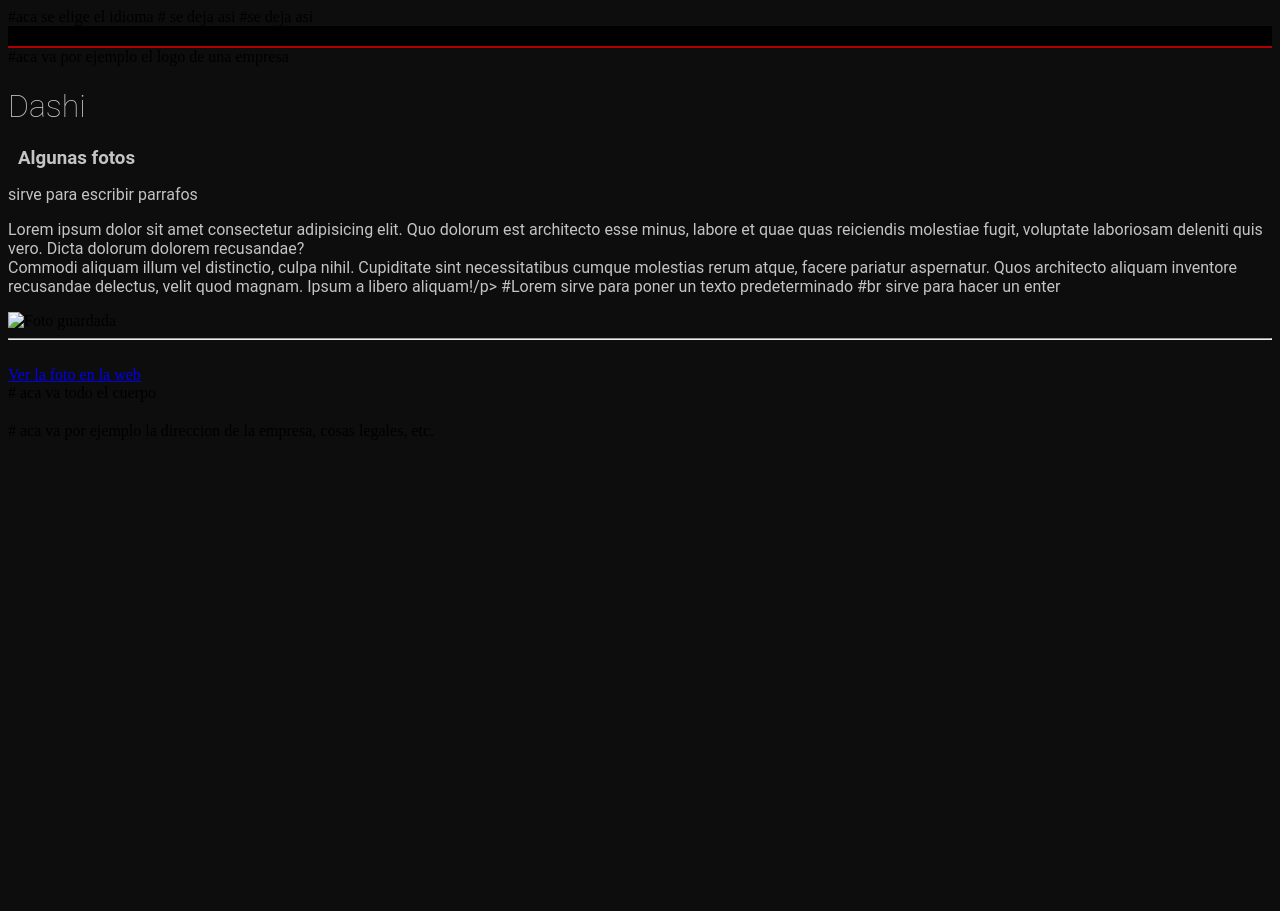
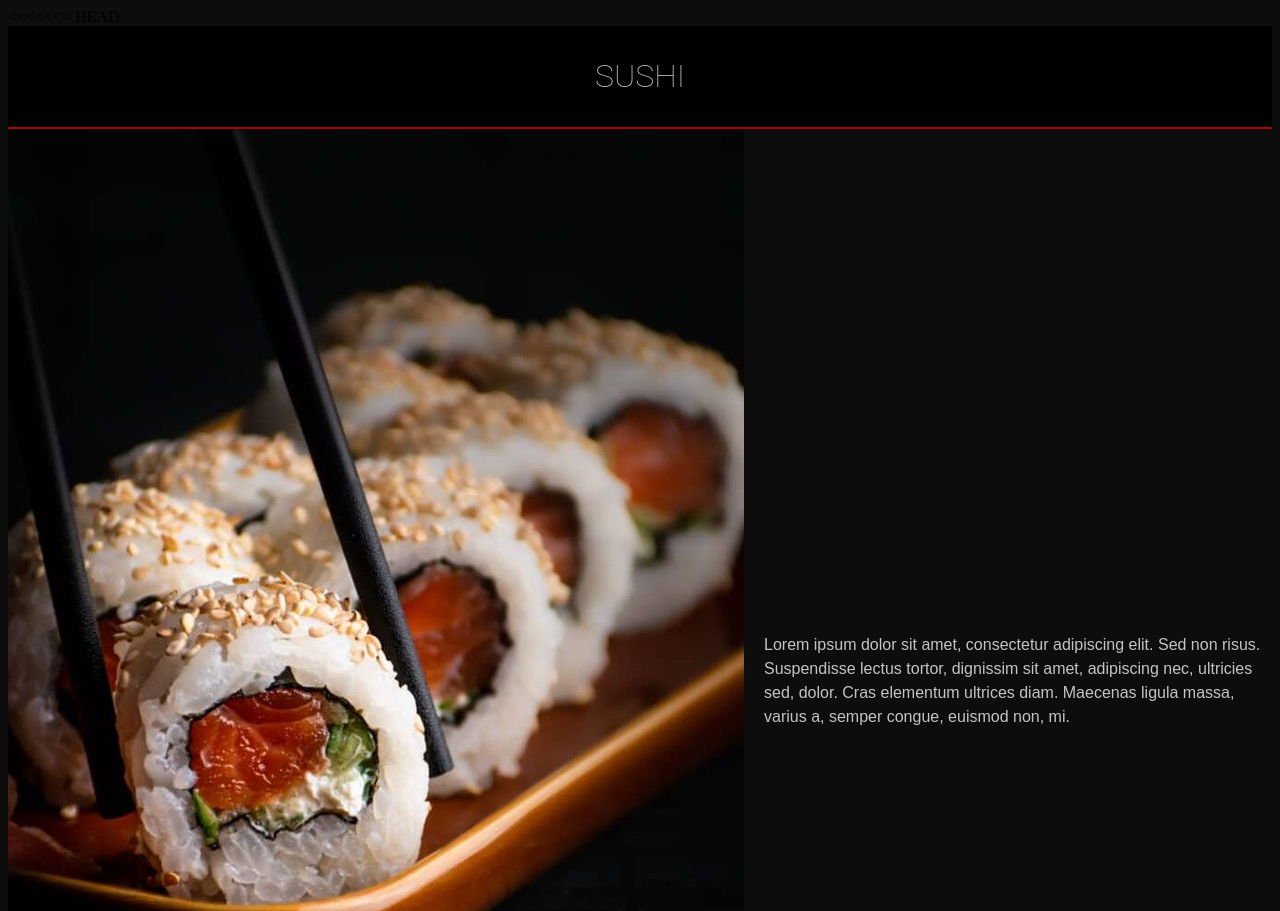
Before and after one commit to magdaeppens/repositorio1, a plain HTML site: page index.html in a window 1280 px wide. Shown: the top 911 px of the page. Before the commit the page ends 800 px from the top, so only its background shows below. Drawn offline with Linux system fonts and the light colour scheme.

Commit message:
Update index.html

```diff
--- a/index.html
+++ b/index.html
@@ -1,41 +1,48 @@
-<!DOCTYPE html>
-<html lang="en">
-#aca se elige el idioma
-
+<<<<<<< HEAD
 <head>
     <meta charset="UTF-8" />
-    # se deja asi
     <meta name="viewport" content="width=device-width, initial-scale=1.0" />
-    #se deja asi
     <title>Document</title>
     <link rel="stylesheet" type="text/css" href="style.css">
+    <style>
+        /* Add custom CSS styles here */
+        .content {
+            display: flex;
+            align-items: center;
+        }
+
+        .content img {
+            margin-right: 20px; /* Add some spacing between the image and text */
+        }
+    </style>
 </head>
 
 <body>
-    <header></header>
-    #aca va por ejemplo el logo de una empresa
+
+    <header>
+        <h1 style="text-align: center;">SUSHI</h1>
+    </header>
+
     <main>
-        <h1>Dashi</h1>
-        <h3>Algunas fotos</h3>
-        <p>sirve para escribir parrafos</p>
-        <p>
-            Lorem ipsum dolor sit amet consectetur adipisicing elit. Quo dolorum est
-            architecto esse minus, labore et quae quas reiciendis molestiae fugit,
-            voluptate laboriosam deleniti quis vero. Dicta dolorum dolorem
-            recusandae? <br />
-            Commodi aliquam illum vel distinctio, culpa nihil. Cupiditate sint
-            necessitatibus cumque molestias rerum atque, facere pariatur aspernatur.
-            Quos architecto aliquam inventore recusandae delectus, velit quod
-            magnam. Ipsum a libero aliquam!/p> #Lorem sirve para poner un texto
-            predeterminado #br sirve para hacer un enter
-        </p>
-        <img src="./pinterest.jpg", alt="Foto guardada">
-        <a href= "https://ar.pinterest.com/pin/471963235963778243/"> <hr> <br> Ver la foto en la web</a>
+        <div class="content">
+            <img src="Sushi1.jpg">
+            <p style="font-family: 'Lorem Ipsum', sans-serif; font-size: 16px; line-height: 1.5;">
+                Lorem ipsum dolor sit amet, consectetur adipiscing elit. Sed non risus. Suspendisse lectus tortor, dignissim sit amet, adipiscing nec, ultricies sed, dolor. Cras elementum ultrices diam. Maecenas ligula massa, varius a, semper congue, euismod non, mi.
+            </p>
+
+        </div>
     </main>
 
-    # aca va todo el cuerpo
-    <footer></footer>
-    # aca va por ejemplo la direccion de la empresa, cosas legales, etc.
+    <footer>
+        <div>
+            <img src="instagram.png" style="float: left; width: 35px; height: auto; margin-right: 10px;">
+            <img src="gmail.webp" style="float: left; width: 35px; height: auto; margin-right: 10px;">
+            <p style="text-align: right; font-size: 10px; margin-top: 30px !important;">
+                DIRECCIÓN DEL NEGOCIO: inventar algo. <br> NUMERO DE TELÉFONO: inventar algo.
+            </p>
+        </div>
+    </footer>
+
 </body>
 
 </html>
```
